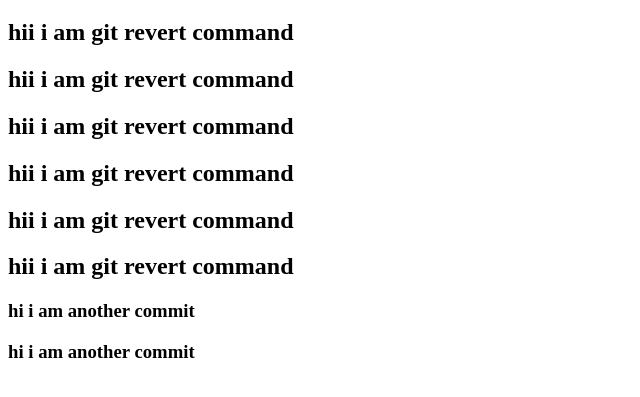
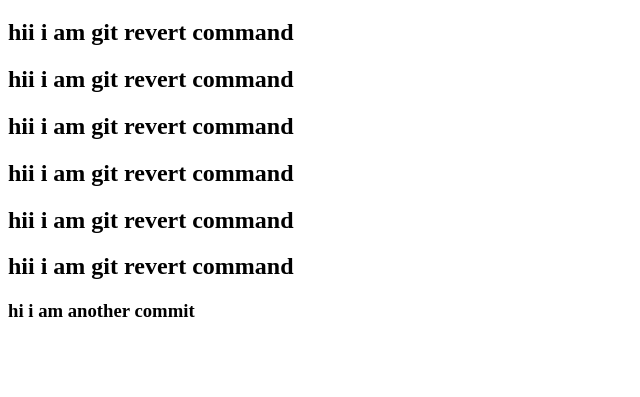
Before and after one commit to shubham787u/git-github-by-techzeen, a plain HTML site: page Git_Revert/index.html in a window 1280 px wide. Shown: the part 61-458 px from the top of the page, without its empty margins (0-640 px from the left). Drawn offline with Linux system fonts and the light colour scheme.

Commit message:
Revert "third"
This reverts commit 85a1c165a95ee1131a303f656624faac63962ca3.

```diff
--- a/Git_Revert/index.html
+++ b/Git_Revert/index.html
@@ -6,33 +6,6 @@
     <title>Git Revert</title>
 </head>
 <body>
-
-    <!--1, git log,  show the history of the commit msg  and back to terminal use, q
-echzeen\Git_Revert>git log
-commit c9f6e346eb79b2942dea6beedd17ba680d2f92eb (HEAD -> main, origin/main, origin/HEAD)
-Author: shubham787u <shubh.maa2016@gmail.com>
-Date:   Fri Aug 7 14:22:15 2026 +0530
-
-    wip
-
-commit 54e103163de8bd8c3766cda428dd125c9bf99f4e
-Author: shubham787u <shubh.maa2016@gmail.com>
-:
-    -->
-
-<!--2, git log --oneline, use for show all the command in very short
-echzeen\Git_Revert>git log --oneline
-c9f6e34 (HEAD -> main, origin/main, origin/HEAD) wip
-54e1031 second
-7be8bbd wip
-c44e3e6 wip
-fda9ec0 wip
-3735173 wip
-0a8be6f wip
-dcd8c51 wip
-c68a8dd first commit
--->
-
     <h1>Git Revert</h1>
     <h2>hii i am git revert command </h2>
     <h2>hii i am git revert command </h2>
@@ -41,7 +14,6 @@
     <h2>hii i am git revert command </h2>
     <h2>hii i am git revert command </h2>
     <h3>hi  i am another commit</h3>
-    <h3>hi  i am another commit</h3>
 
 
 
```
